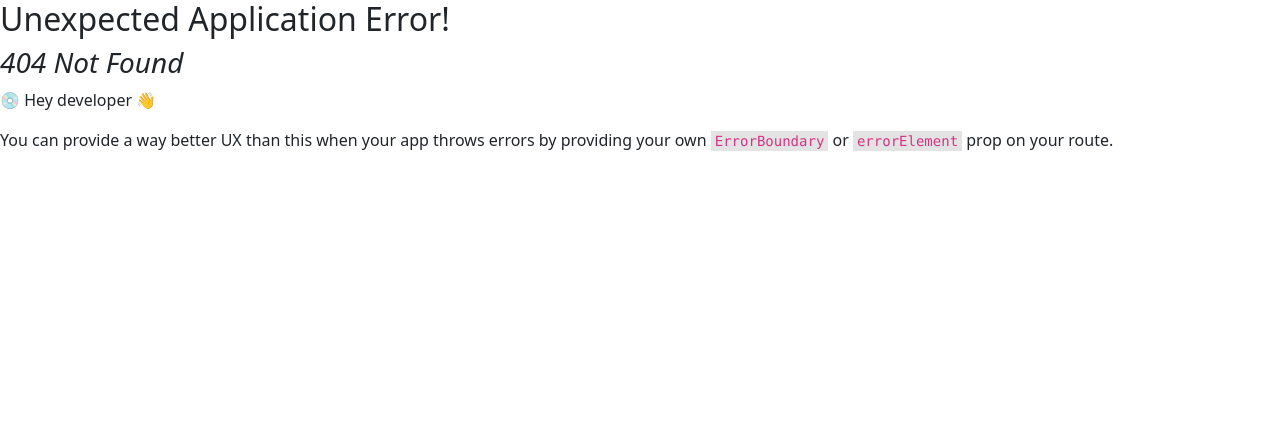
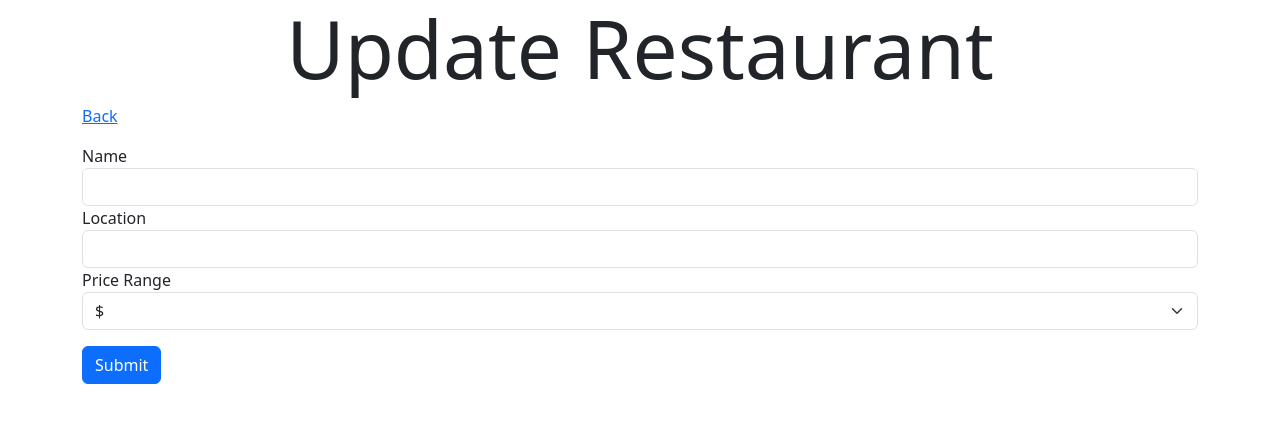
Before and after one commit to capo33/restaurant-finder, a React (Vite) app in the folder frontend/: page /restaurants/1/update in a window 1280 px wide. Before the commit this address had no page. Shown: the top 422 px of the page. Built offline with nearby package versions, Linux system fonts and the light colour scheme; no server answers.

Commit message:
implement update restaurant features

```diff
--- a/frontend/src/pages/AddReview.tsx
+++ b/frontend/src/pages/AddReview.tsx
@@ -1,5 +1,4 @@
 import { useState } from "react";
-import { useNavigate } from "react-router-dom";
 
 import { useAppDispatch } from "../redux/app/store";
 import { IReviews } from "../interfaces/restaurantsInterface";
@@ -10,26 +9,17 @@ interface IAddReviewProps {
 }
 const AddReview = ({ id }: IAddReviewProps) => {
   const [review, setReview] = useState<IReviews>({
-    id: id ,
     name: "",
     rating: "",
     review: "",
   });
-  console.log('revieeeeeeeeeeeew',review.id);
-  console.log('idddddd',id);
-
 
   const dispatch = useAppDispatch();
-  const navigate = useNavigate();
 
   // submit review
   const handleSubmitReview = (e: React.FormEvent) => {
     e.preventDefault();
-    console.log("id", id);
-    console.log("review", review.id);
-
     dispatch(addReview({ id: id as string, review }));
-    navigate(`/restaurants/${id}`);
     setReview({
       id: id,
       name: "",
--- a/frontend/src/pages/RestaurantDetails.tsx
+++ b/frontend/src/pages/RestaurantDetails.tsx
@@ -8,15 +8,13 @@ import RestaurantReviews from "./RestaurantReviews";
 import AddReview from "./AddReview";
 
 const RestaurantDetails = () => {
-  const { id:something } = useParams<{ id: string }>();
+  const { id } = useParams<{ id: string }>();
   const dispatch = useAppDispatch();
   const { restaurant } = useAppSelector((state) => state.restaurants);
-   console.log('restaurant',restaurant?.restaurant?.restaurant_id);
-
 
   useEffect(() => {
-    dispatch(getSingleRestaurant(something as string));
-  }, [dispatch, something]);
+    dispatch(getSingleRestaurant(id as string));
+  }, [dispatch, id]);
 
   return (
     <div className='container'>
@@ -38,12 +36,14 @@ const RestaurantDetails = () => {
           </div>
           <Link to='/'>Back</Link>
           <div className='mt-3'>
-            {/* {reviews?.length && <h1>No Reviews Yet</h1>} */}
-            <RestaurantReviews
-              something={something}
-              reviews={restaurant?.reviews}
-            />
-            <AddReview id={something} />
+            {restaurant?.reviews?.length === 0 && (
+              <div className='alert alert-warning text-center'>
+                No reviews, be the first to review!
+              </div>
+            )}
+
+            <RestaurantReviews reviews={restaurant?.reviews} />
+            <AddReview id={id} />
           </div>
         </>
       )}
--- a/frontend/src/pages/RestaurantReviews.tsx
+++ b/frontend/src/pages/RestaurantReviews.tsx
@@ -5,16 +5,14 @@ import { StarRatings } from "../components";
 
 interface IRestaurantReviewsProps {
   reviews: IReviews[];
-  something: string | undefined;
 }
 
-const RestaurantReviews = ({ reviews  }: IRestaurantReviewsProps) => {
+const RestaurantReviews = ({ reviews }: IRestaurantReviewsProps) => {
   const dispatch = useAppDispatch();
   // delete review
   const handleDelete = (id: string) => {
     dispatch(deleteReview(id as string));
   };
-
 
   return (
     <div className='row row-cols-3 mb-2'>
--- /dev/null
+++ b/frontend/src/pages/UpdataRestaurant.tsx
@@ -0,0 +1,103 @@
+import { useEffect, useState } from "react";
+import { Link, useParams, useNavigate } from "react-router-dom";
+
+import { IUpdateRestaurants } from "../interfaces/restaurantsInterface";
+import { useAppSelector, useAppDispatch } from "../redux/app/store";
+import {
+  getSingleRestaurant,
+  updateRestaurant,
+} from "../redux/features/restaurantSlice";
+
+export const UpdataRestaurant = () => {
+  const { id } = useParams<{ id: string }>();
+  const { restaurant } = useAppSelector((state) => state.restaurants);
+
+  const [data, setData] = useState<IUpdateRestaurants>({
+    name: "",
+    location: "",
+    price_range: 0,
+  });
+
+  const dispatch = useAppDispatch();
+  const navigate = useNavigate();
+
+  useEffect(() => {
+    dispatch(getSingleRestaurant(id as string));
+    setData({
+      name: restaurant?.restaurant?.name as string,
+      location: restaurant?.restaurant?.location as string,
+      price_range: restaurant?.restaurant?.price_range as number,
+    });
+  }, [
+    dispatch,
+    id,
+    restaurant?.restaurant?.name,
+    restaurant?.restaurant?.location,
+    restaurant?.restaurant?.price_range,
+  ]);
+
+  const handleSubmit = async (e: React.FormEvent<HTMLFormElement>) => {
+    e.preventDefault();
+    dispatch(
+      updateRestaurant({
+        id: id as string,
+        data,
+      })
+    );
+    navigate("/");
+  };
+  return (
+    <div className='container'>
+      <h1 className='text-center display-1'>Update Restaurant</h1>
+      <Link to='/'>Back</Link>
+      <div className='mt-3'>
+        <form onSubmit={handleSubmit}>
+          <div className='form-group'>
+            <label htmlFor='name'>Name</label>
+            <input
+              id='name'
+              className='form-control'
+              type='text'
+              value={data.name as string}
+              onChange={(e) => setData({ ...data, name: e.target.value })}
+            />
+          </div>
+          <div className='form-group'>
+            <label htmlFor='location'>Location</label>
+            <input
+              id='location'
+              className='form-control'
+              type='text'
+              value={data.location as string}
+              onChange={(e) => setData({ ...data, location: e.target.value })}
+            />
+          </div>
+          <div className='form-group'>
+            <label htmlFor='price_range'>Price Range</label>
+            <select
+              className='form-select   '
+              value={data.price_range as number}
+              onChange={(e) =>
+                setData({ ...data, price_range: parseInt(e.target.value) })
+              }
+            >
+              <option disabled>Price Range</option>
+              <option value='1'>$</option>
+              <option value='2'>$$</option>
+              <option value='3'>$$$</option>
+              <option value='4'>$$$$</option>
+              <option value='5'>$$$$$</option>
+            </select>
+          </div>
+          <button
+            // onClick={handleSubmit}
+            className='btn btn-primary mt-3'
+            type='submit'
+          >
+            Submit
+          </button>
+        </form>
+      </div>
+    </div>
+  );
+};
--- a/frontend/src/redux/features/restaurantServices.ts
+++ b/frontend/src/redux/features/restaurantServices.ts
@@ -1,7 +1,7 @@
 import axios from "axios";
 
 import { API_URL } from "../../constants/constants";
-import { IRestaurants, IReviews } from "../../interfaces/restaurantsInterface";
+import { IRestaurants, IReviews, IUpdateRestaurants } from "../../interfaces/restaurantsInterface";
 
 // ***************************** RESTAURANT SERVICES ***************************** //
 // Get all restaurants
@@ -17,7 +17,7 @@ const getRestaurant = async (id: string) => {
 };
 
 // Update a restaurant
-const updateRestaurant = async (id: string, data: IRestaurants) => {
+const updateRestaurant = async (id: string, data: IUpdateRestaurants) => {
   const response = await axios.put(`${API_URL}/${id}`, data);
   return response.data.data.restaurant;
 };
--- a/frontend/src/redux/features/restaurantSlice.ts
+++ b/frontend/src/redux/features/restaurantSlice.ts
@@ -1,7 +1,7 @@
 import { createSlice, createAsyncThunk } from "@reduxjs/toolkit";
 
 import restaurantServices from "./restaurantServices";
-import { IRestaurants, IReviews } from "../../interfaces/restaurantsInterface";
+import { IRestaurants, IReviews, IUpdateRestaurants } from "../../interfaces/restaurantsInterface";
 
 interface IRestaurantState {
   restaurants: IRestaurants[];
@@ -88,12 +88,12 @@ export const getSingleRestaurant = createAsyncThunk(
 // Update a restaurant
 export const updateRestaurant = createAsyncThunk(
   "restaurants/updateRestaurant",
-  async (data: IRestaurants, { rejectWithValue }) => {
+  async (
+    { id, data }: { id: string; data: IUpdateRestaurants },
+    { rejectWithValue }
+  ) => {
     try {
-      const response = await restaurantServices.updateRestaurant(
-        data?.restaurant_id,
-        data
-      );
+      const response = await restaurantServices.updateRestaurant(id, data);
       return response;
     } catch (error) {
       const axiosError = error as {
--- a/frontend/src/routes/routes.tsx
+++ b/frontend/src/routes/routes.tsx
@@ -6,12 +6,14 @@ import {
 import App from "../App";
 import Home from "../pages/Home";
 import RestaurantDetails from "../pages/RestaurantDetails";
+import { UpdataRestaurant } from "../pages/UpdataRestaurant";
 
 const routes = createBrowserRouter(
   createRoutesFromElements(
     <Route path='/' element={<App />}>
       <Route path='' element={<Home />} />
       <Route path='restaurants/:id' element={<RestaurantDetails />} />
+      <Route path='/restaurants/:id/update' element={<UpdataRestaurant />} />
     </Route>
   )
 );
```
Also changed, not shown: frontend/src/interfaces/restaurantsInterface.ts (+7 -1 lines).
